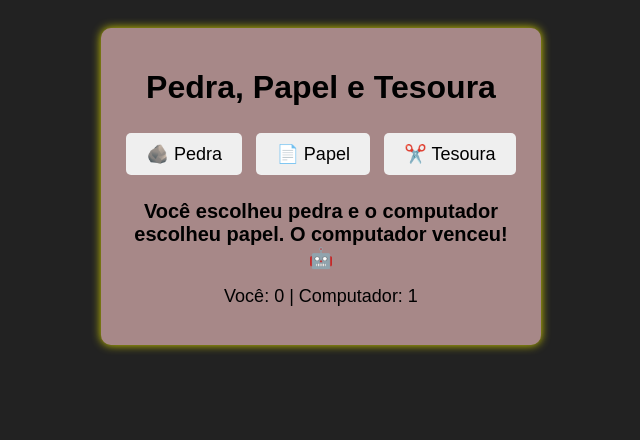
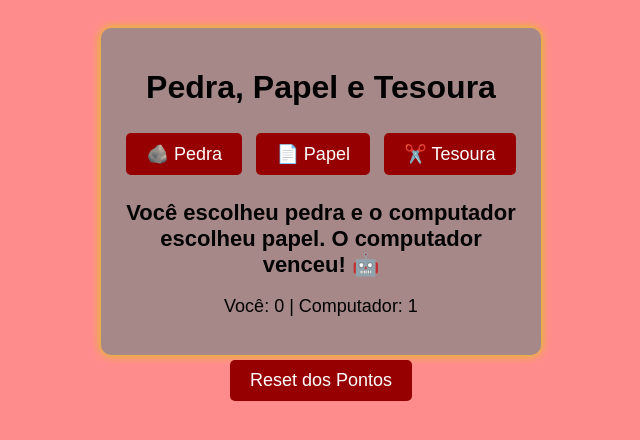
Before and after one commit to RicardoColombo01/Pedra-Papel-e-Tesoura, a plain HTML site: page index.html in a window 1280 px wide. Both pictures are taken after a click on the button "🪨 Pedra". Shown: the whole page, without its empty margins (319-959 px from the left). Drawn offline with Linux system fonts and the light colour scheme.

Commit message:
Descrição clara das mudanças realizadas

```diff
--- a/index.html
+++ b/index.html
@@ -21,6 +21,9 @@
         <p id="placar">Você: 0 | Computador: 0</p>
     </div>
 
+    <div class="reset">
+        <button onclick="resetar()">Reset dos Pontos</button>
+    </div>
     <script src="script.js"></script>
 </body>
 </html>
--- a/script.js
+++ b/script.js
@@ -1,5 +1,13 @@
-let pontuacaoUsuario = 0;
-let pontuacaoComputador = 0;
+const somVitoria = new Audio("Sons/Win.mp3");
+const somDerrota = new Audio("Sons/Derrota.mp3");
+const somEmpate = new Audio("Sons/Empate.mp3");
+
+// Recupera a pontuação salva ou define 0 se não houver dados
+let pontuacaoUsuario = localStorage.getItem("pontuacaoUsuario") ? parseInt(localStorage.getItem("pontuacaoUsuario")) : 0;
+let pontuacaoComputador = localStorage.getItem("pontuacaoComputador") ? parseInt(localStorage.getItem("pontuacaoComputador")) : 0;
+
+// Atualiza o placar na tela ao carregar a página
+document.getElementById("placar").innerText = `Você: ${pontuacaoUsuario} | Computador: ${pontuacaoComputador}`;
 
 function jogar(escolhaUsuario) {
     const opcoes = ["pedra", "papel", "tesoura"];
@@ -9,16 +17,24 @@ function jogar(escolhaUsuario) {
 
     if (escolhaUsuario === escolhaComputador) {
         resultado = "Empate! 😐";
+        somEmpate.play();
+        document.body.style.backgroundColor = "#f4f4f4"; // Cor neutra
     } else if (
         (escolhaUsuario === "pedra" && escolhaComputador === "tesoura") ||
         (escolhaUsuario === "papel" && escolhaComputador === "pedra") ||
         (escolhaUsuario === "tesoura" && escolhaComputador === "papel")
     ) {
         resultado = "Você venceu! 🎉";
+        somVitoria.play();
         pontuacaoUsuario++;
+        document.body.style.backgroundColor = "#8cff8c"; // Verde (Vitória)
+        localStorage.setItem("pontuacaoUsuario", pontuacaoUsuario);
     } else {
         resultado = "O computador venceu! 🤖";
         pontuacaoComputador++;
+        somDerrota.play();
+        document.body.style.backgroundColor = "#ff8c8c"; // Vermelho (Derrota)
+        localStorage.setItem("pontuacaoComputador", pontuacaoComputador);
     }
 
     document.getElementById("resultado").innerText =
@@ -27,3 +43,14 @@ function jogar(escolhaUsuario) {
     document.getElementById("placar").innerText =
         `Você: ${pontuacaoUsuario} | Computador: ${pontuacaoComputador}`;
 }
+
+// Função para resetar o placar
+function resetar() {
+    localStorage.setItem("pontuacaoUsuario", 0);
+    localStorage.setItem("pontuacaoComputador", 0);
+    pontuacaoUsuario = 0;
+    pontuacaoComputador = 0;
+    document.getElementById("placar").innerText = `Você: 0 | Computador: 0`;
+    document.getElementById("resultado").innerText = 'Escolha sua jogada!';
+    document.body.style.backgroundColor = "#222222";
+}
--- a/style.css
+++ b/style.css
@@ -29,18 +29,28 @@ button {
     cursor: pointer;
     border: none;
     border-radius: 5px;
-    transition: 0.3s;
+    background-color: #960000;
+    color: white;
+    transition: transform 0.2s, background-color 0.3s;
 }
 
 button:hover {
-    opacity: 0.7;
+    background-color: #ca0000;
+    transform: scale(1.1);
+}
+
+
+@keyframes piscar {
+    0%, 100% { opacity: 1; }
+    50% { opacity: 0; }
 }
 
 #resultado {
-    font-size: 20px;
-    margin-top: 20px;
+    font-size: 22px;
     font-weight: bold;
+    animation: piscar 2s ease-in-out infinite;
 }
+
 
 #placar {
     font-size: 18px;
```
Also changed, not shown: 3 other files.
